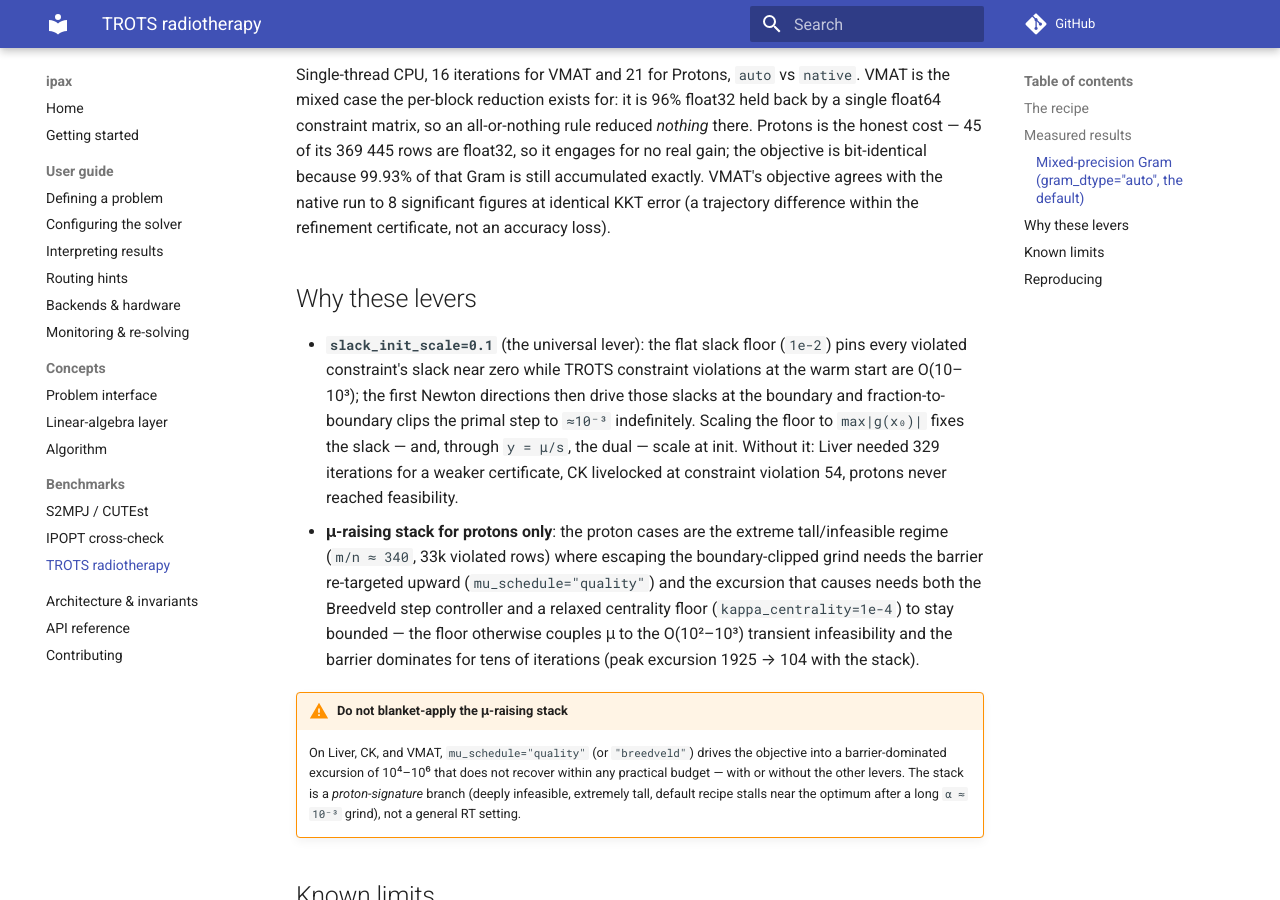
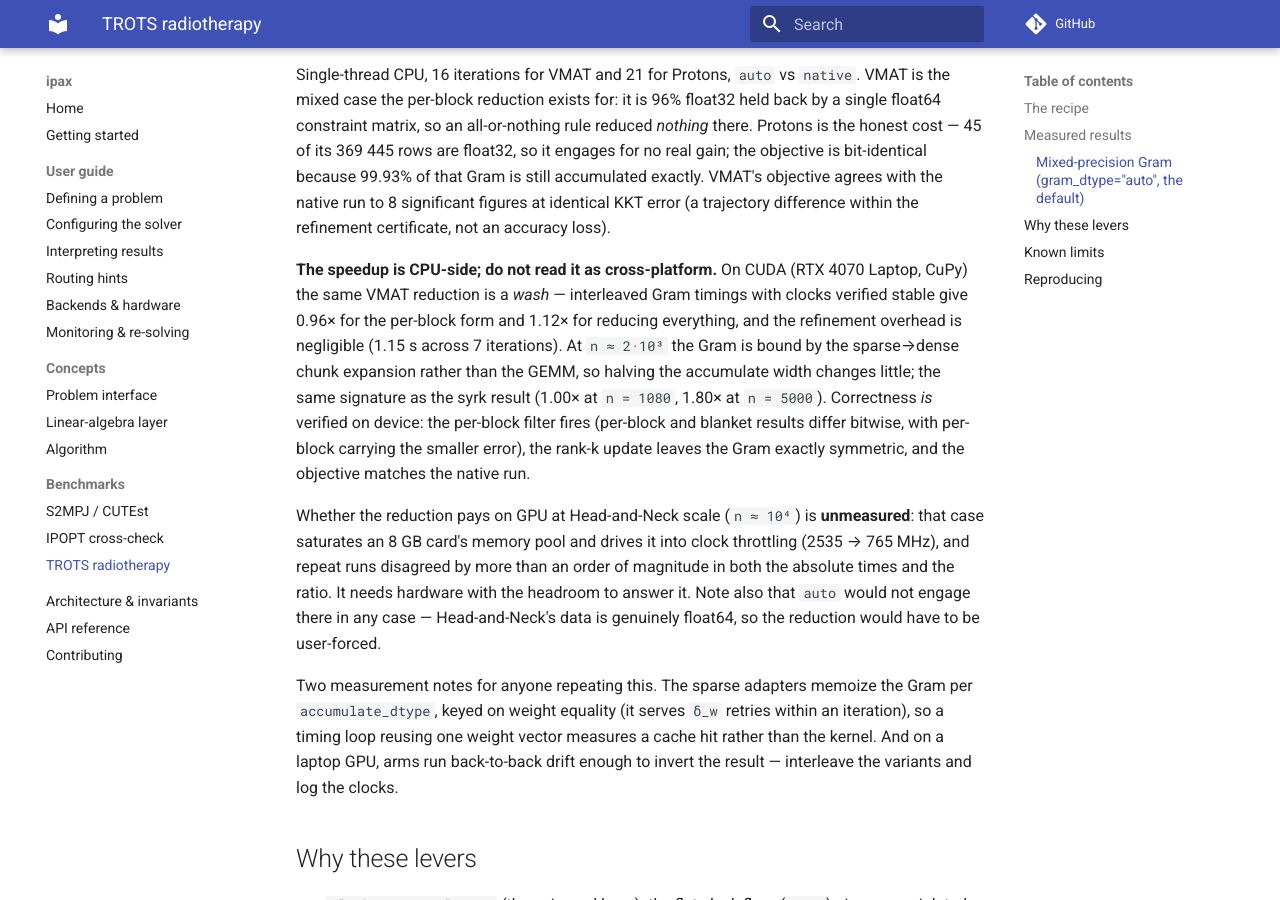
Before and after one commit to wahln/ipax, an MkDocs documentation site: the page built from docs/benchmarks/trots.md, in a window 1280 px wide and 900 px high, scrolled down 2311 px. Built offline with MkDocs 1.6.1 and Material for MkDocs 9.7.7, drawn with Linux system fonts in a browser that asks for light colours; comment, search, counter and statistics services are not loaded.

Commit message:
docs(benchmarks): the mixed-precision speedup is CPU-side, and say what GPU is not
Real-hardware validation of the per-block path (CuPy, RTX 4070 Laptop). The
correctness half passed: the filter fires on device (per-block and blanket
results differ bitwise, per-block carrying the smaller error), the rank-k
update leaves the Gram exactly symmetric, and the objective matches native.
That closes the gap where the CuPy adapter had only ever run against a fake
cublas.

The performance half did NOT transfer. Interleaved Gram timings with stable
clocks put VMAT at 0.96x per-block / 1.12x blanket on GPU vs 1.25x end-to-end
on CPU: at n ~ 2e3 the kernel is bound by the sparse->dense chunk expansion,
not the GEMM, so halving the accumulate width changes little. Same signature
as the syrk result (1.00x at n=1080, 1.80x at n=5000).

Head-and-Neck scale (n ~ 1e4) is recorded as UNMEASURED rather than guessed:
it saturates an 8 GB card's pool and throttles it 2535 -> 765 MHz, and repeat
runs disagreed by >10x in both absolute time and ratio. `auto` would not
engage there anyway (genuinely float64 data).

Also documents the two traps that make a naive repeat of this measurement
wrong: the adapters' per-accumulate_dtype Gram memo is keyed on weight
equality, so a loop reusing one weight vector times a cache hit; and
back-to-back arms on a laptop GPU drift enough to invert the result.

Co-Authored-By: Claude Opus 5 (1M context) <noreply@anthropic.com>

```diff
--- a/docs/benchmarks/trots.md
+++ b/docs/benchmarks/trots.md
@@ -97,6 +97,33 @@ exactly. VMAT's objective agrees with the native run to 8 significant figures
 at identical KKT error (a trajectory difference within the refinement
 certificate, not an accuracy loss).
 
+**The speedup is CPU-side; do not read it as cross-platform.** On CUDA
+(RTX 4070 Laptop, CuPy) the same VMAT reduction is a *wash* — interleaved
+Gram timings with clocks verified stable give 0.96× for the per-block form and
+1.12× for reducing everything, and the refinement overhead is negligible
+(1.15 s across 7 iterations). At `n ≈ 2·10³` the Gram is bound by the
+sparse→dense chunk expansion rather than the GEMM, so halving the accumulate
+width changes little; the same signature as the syrk result (1.00× at
+`n = 1080`, 1.80× at `n = 5000`). Correctness *is* verified on device: the
+per-block filter fires (per-block and blanket results differ bitwise, with
+per-block carrying the smaller error), the rank-k update leaves the Gram
+exactly symmetric, and the objective matches the native run.
+
+Whether the reduction pays on GPU at Head-and-Neck scale (`n ≈ 10⁴`) is
+**unmeasured**: that case saturates an 8 GB card's memory pool and drives it
+into clock throttling (2535 → 765 MHz), and repeat runs disagreed by more than
+an order of magnitude in both the absolute times and the ratio. It needs
+hardware with the headroom to answer it. Note also that `auto` would not engage
+there in any case — Head-and-Neck's data is genuinely float64, so the
+reduction would have to be user-forced.
+
+Two measurement notes for anyone repeating this. The sparse adapters memoize
+the Gram per `accumulate_dtype`, keyed on weight equality (it serves `δ_w`
+retries within an iteration), so a timing loop reusing one weight vector
+measures a cache hit rather than the kernel. And on a laptop GPU, arms run
+back-to-back drift enough to invert the result — interleave the variants and
+log the clocks.
+
 ## Why these levers
 
 - **`slack_init_scale=0.1`** (the universal lever): the flat slack floor
```
